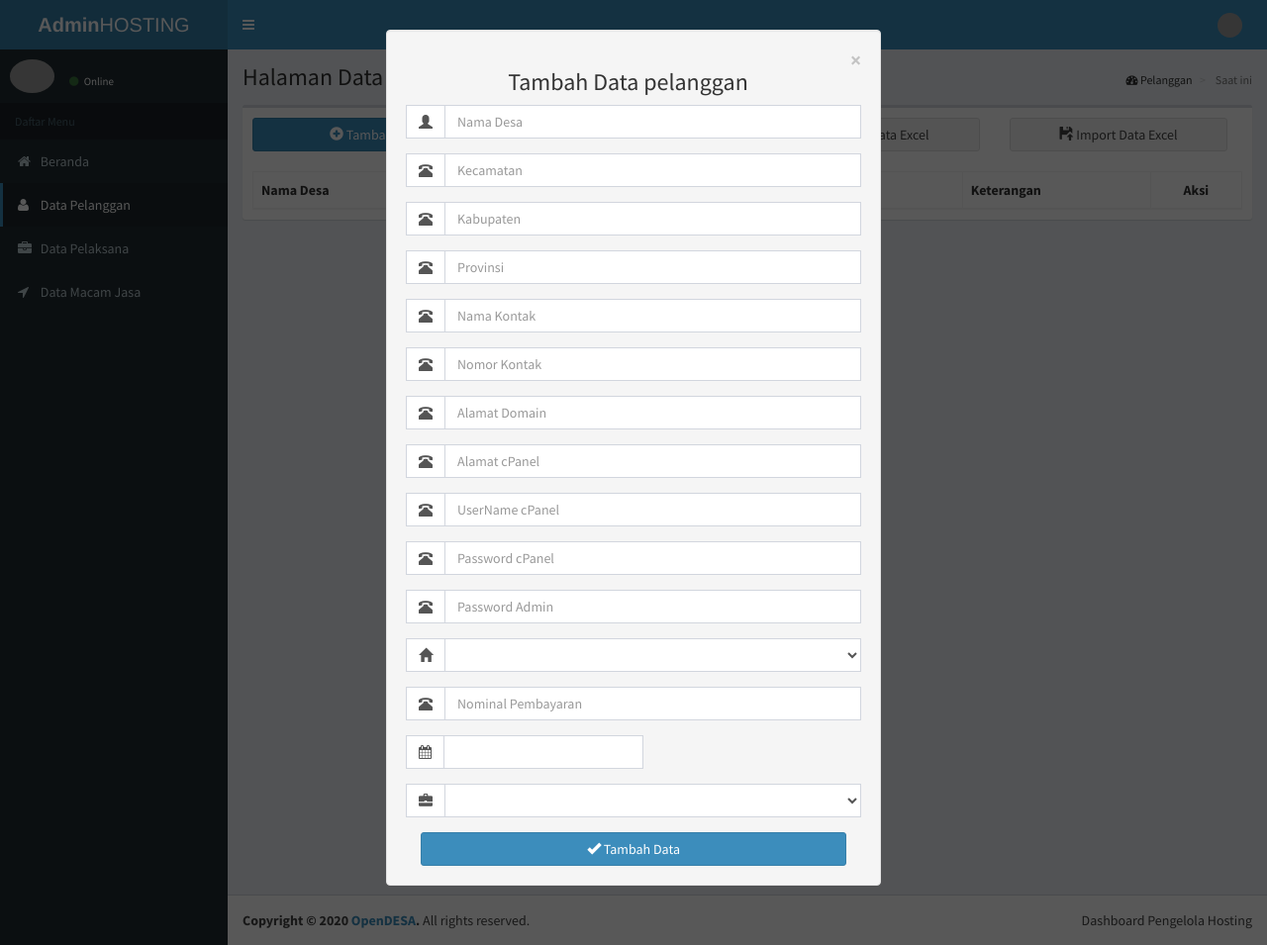
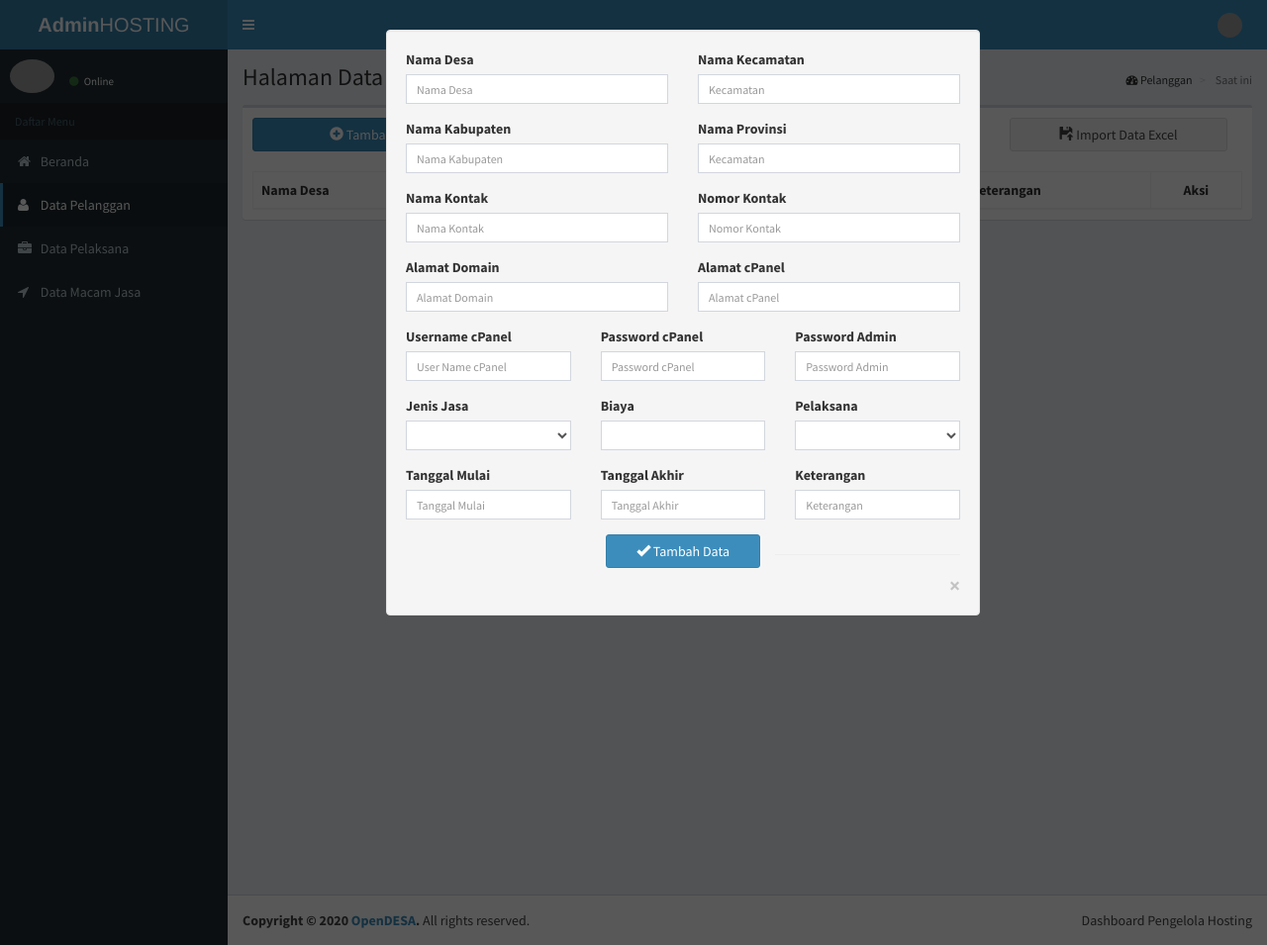
Before and after one commit to roaddee/adminho, a CodeIgniter app: page /Pelanggan in a window 1280 px wide, after a click on "Tambah Data". Shown: the whole page at 99% size. Run offline with CodeIgniter, Linux system fonts and the light colour scheme; a user stored in the database is signed in; data that the repository does not hold is empty; some libraries are stand-ins or nearby versions; grey boxes are pictures that could not be loaded.

Commit message:
edit modal dan ajax

```diff
--- a/application/views/modals/modal_tambah_pelanggan.php
+++ b/application/views/modals/modal_tambah_pelanggan.php
@@ -1,90 +1,100 @@
-<div class="col-md-offset-1 col-md-10 col-md-offset-1 well">
-  <div class="form-msg"></div>
-  <button type="button" class="close" data-dismiss="modal" aria-label="Close"><span aria-hidden="true">&times;</span></button>
-  <h3 style="display:block; text-align:center;">Tambah Data pelanggan</h3>
 
+<!-- <meta name="csrf-token" content="{{ csrf_token() }}" /> -->
+<div class="col-md-offset-1 col-md-12 col-md-offset-1 well">
+  <!-- <h3 style="display:block; text-align:center;">Tambah Data pelanggan</h3> -->
   <form id="form-tambah-pelanggan" method="POST">
-    <div class="input-group form-group">
-      <span class="input-group-addon" id="sizing-addon2">
-        <i class="glyphicon glyphicon-user"></i>
-      </span>
-      <input type="text" class="form-control" placeholder="Nama Desa" name="nama" aria-describedby="sizing-addon2">
+  <!-- baris pertama -->
+  <div class="row">
+				<div class='col-sm-6'>
+					<div class='form-group'>
+						<label for="nama">Nama Desa </label>
+             <input type="text" class="form-control input-sm" placeholder="Nama Desa" name="nama" aria-describedby="sizing-addon2"></input>
 					</div>
-    <div class="input-group form-group">
-      <span class="input-group-addon" id="sizing-addon2">
-        <i class="glyphicon glyphicon-phone-alt"></i>
-      </span>
-      <input type="text" class="form-control" placeholder="Kecamatan" name="kecamatan" aria-describedby="sizing-addon2">
+				</div>
+				<div class='col-sm-6'>
+					<div class='form-group'>
+						<label for="kecamatan">Nama Kecamatan</label>
+						<input type="text" class="form-control input-sm" placeholder="Kecamatan" name="kecamatan" aria-describedby="sizing-addon2"></input>
+					</div>
+				</div>
   </div>
 
-    <div class="input-group form-group">
-      <span class="input-group-addon" id="sizing-addon2">
-        <i class="glyphicon glyphicon-phone-alt"></i>
-      </span>
-      <input type="text" class="form-control" placeholder="Kabupaten" name="kabupaten" aria-describedby="sizing-addon2">
+  <!-- baris kedua -->
+  <div class="row">
+				<div class='col-sm-6'>
+					<div class='form-group'>
+						<label for="kabupaten">Nama Kabupaten </label>
+             <input type="text" class="form-control input-sm" placeholder="Nama Kabupaten" name="kabupaten" aria-describedby="sizing-addon2"></input>
+					</div>
+				</div>
+				<div class='col-sm-6'>
+					<div class='form-group'>
+						<label for="provinsi">Nama Provinsi</label>
+						<input type="text" class="form-control input-sm" placeholder="Kecamatan" name="provinsi" aria-describedby="sizing-addon2"></input>
+					</div>
+				</div>
   </div>
 
-    <div class="input-group form-group">
-      <span class="input-group-addon" id="sizing-addon2">
-        <i class="glyphicon glyphicon-phone-alt"></i>
-      </span>
-      <input type="text" class="form-control" placeholder="Provinsi" name="provinsi" aria-describedby="sizing-addon2">
+  <!-- baris ketiga -->
+  <div class="row">
+				<div class='col-sm-6'>
+					<div class='form-group'>
+						<label for="namakontak">Nama Kontak </label>
+             <input type="text" class="form-control input-sm" placeholder="Nama Kontak" name="namakontak" aria-describedby="sizing-addon2"></input>
+					</div>
+				</div>
+				<div class='col-sm-6'>
+					<div class='form-group'>
+						<label for="nomorkontak">Nomor Kontak</label>
+						<input type="text" class="form-control input-sm" placeholder="Nomor Kontak" name="nomorkontak" aria-describedby="sizing-addon2"></input>
+					</div>
+				</div>
   </div>
 
-    <div class="input-group form-group">
-      <span class="input-group-addon" id="sizing-addon2">
-        <i class="glyphicon glyphicon-phone-alt"></i>
-      </span>
-      <input type="text" class="form-control" placeholder="Nama Kontak" name="namakontak" aria-describedby="sizing-addon2">
+  <!-- baris keempat -->
+  <div class="row">
+				<div class='col-sm-6'>
+					<div class='form-group'>
+						<label for="domain">Alamat Domain</label>
+             <input type="url" class="form-control input-sm" placeholder="Alamat Domain" name="domain" aria-describedby="sizing-addon2"></input>
+					</div>
+				</div>
+				<div class='col-sm-6'>
+					<div class='form-group'>
+						<label for="alamat_cpanel">Alamat cPanel</label>
+						<input type="url" class="form-control input-sm" placeholder="Alamat cPanel" name="alamat_cpanel" aria-describedby="sizing-addon2"></input>
+					</div>
+				</div>
   </div>
 
-    <div class="input-group form-group">
-      <span class="input-group-addon" id="sizing-addon2">
-        <i class="glyphicon glyphicon-phone-alt"></i>
-      </span>
-      <input type="number" class="form-control" placeholder="Nomor Kontak" name="nomorkontak" aria-describedby="sizing-addon2">
+  <!-- baris kelima -->
+  <div class="row">
+				<div class='col-sm-4'>
+					<div class='form-group'>
+						<label for="uname_cpanel">Username cPanel</label>
+             <input type="text" class="form-control input-sm" placeholder="User Name cPanel" name="uname_cpanel" aria-describedby="sizing-addon2"></input>
+					</div>
+				</div>
+				<div class='col-sm-4'>
+					<div class='form-group'>
+						<label for="pwd_cpanel">Password cPanel</label>
+						<input type="text" class="form-control input-sm" placeholder="Password cPanel" name="pwd_cpanel" aria-describedby="sizing-addon2"></input>
+					</div>
+				</div>
+        <div class='col-sm-4'>
+					<div class='form-group'>
+						<label for="pwd_admin">Password Admin</label>
+						<input type="text" class="form-control input-sm" placeholder="Password Admin" name="pwd_admin" aria-describedby="sizing-addon2"></input>
+					</div>
+				</div>
   </div>
 
-    <div class="input-group form-group">
-      <span class="input-group-addon" id="sizing-addon2">
-        <i class="glyphicon glyphicon-phone-alt"></i>
-      </span>
-      <input type="url" class="form-control" placeholder="Alamat Domain" name="domain" aria-describedby="sizing-addon2">
-    </div>
-
-    <div class="input-group form-group">
-      <span class="input-group-addon" id="sizing-addon2">
-        <i class="glyphicon glyphicon-phone-alt"></i>
-      </span>
-      <input type="url" class="form-control" placeholder="Alamat cPanel" name="alamat_cpanel" aria-describedby="sizing-addon2">
-    </div>
-
-    <div class="input-group form-group">
-      <span class="input-group-addon" id="sizing-addon2">
-        <i class="glyphicon glyphicon-phone-alt"></i>
-      </span>
-      <input type="text" class="form-control" placeholder="UserName cPanel" name="uname_cpanel" aria-describedby="sizing-addon2">
-    </div>
-
-    <div class="input-group form-group">
-      <span class="input-group-addon" id="sizing-addon2">
-        <i class="glyphicon glyphicon-phone-alt"></i>
-      </span>
-      <input type="text" class="form-control" placeholder="Password cPanel" name="pwd_cpanel" aria-describedby="sizing-addon2">
-    </div>
-
-    <div class="input-group form-group">
-      <span class="input-group-addon" id="sizing-addon2">
-        <i class="glyphicon glyphicon-phone-alt"></i>
-      </span>
-      <input type="url" class="form-control" placeholder="Password Admin" name="pwd_admin" aria-describedby="sizing-addon2">
-    </div>
-
-    <div class="input-group form-group">
-      <span class="input-group-addon" id="sizing-addon2">
-        <i class="glyphicon glyphicon-home"></i>
-      </span>
-      <select name="jasa" class="form-control select2" aria-describedby="sizing-addon2" style="width: 100%">
+  <!-- baris keenam -->
+  <div class="row">
+				<div class='col-sm-4'>
+					<div class='form-group'>
+						<label for="jasa">Jenis Jasa</label>
+            <select name="id_jasa" class="form-control input-sm" aria-describedby="sizing-addon2" style="width: 100%">
               <?php
                 foreach ($dataJasa as $jasa) {
                   ?>
@@ -96,52 +106,19 @@
               ?>
             </select>
 					</div>
-
-    <div class="input-group form-group">
-      <span class="input-group-addon" id="sizing-addon2">
-        <i class="glyphicon glyphicon-phone-alt"></i>
-      </span>
-      <input type="number" class="form-control" placeholder="Nominal Pembayaran" name="rupiah" aria-describedby="sizing-addon2">
 				</div>
 
-    <div class="input-group form-group">
-    <!-- <label>Date masks:</label> -->
-        <div class="input-group">
-          <div class="input-group-addon">
-            <i class="fa fa-calendar"></i>
+				<div class='col-sm-4'>
+					<div class='form-group'>
+						<label for="rupiah">Biaya</label>
+						<input type="text" id="input_mask_rupiah" class="form-control input-sm" name="rupiah" aria-describedby="sizing-addon2"></input>
 					</div>
-          <!-- <input type="text" class="form-control" data-inputmask="'alias': 'dd/mm/yyyy'" data-mask> -->
-          <input type="text" class="form-control" id="input_mask_tanggal">
-        </div>
-    <!-- /.input group -->
 				</div>
 
-    <!-- <div class="input-group form-group">
-      <span class="input-group-addon" id="sizing-addon2">
-        <i class="glyphicon glyphicon-phone-alt"></i>
-      </span>
-      <input type="date" class="form-control" placeholder="Tanggal Mulai" name="tgl_mulai" aria-describedby="sizing-addon2">
-    </div> -->
-
-<!--     <div class="input-group form-group" style="display: inline-block;">
-      <span class="input-group-addon" id="sizing-addon2">
-      <i class="glyphicon glyphicon-tag"></i>
-      </span>
-      <span class="input-group-addon">
-          <input type="radio" name="jk" value="1" id="laki" class="minimal">
-      <label for="laki">Laki-laki</label>
-        </span>
-        <span class="input-group-addon">
-          <input type="radio" name="jk" value="2" id="perempuan" class="minimal">
-      <label for="perempuan">Perempuan</label>
-        </span>
-    </div>
- -->
-    <div class="input-group form-group">
-      <span class="input-group-addon" id="sizing-addon2">
-        <i class="glyphicon glyphicon-briefcase"></i>
-      </span>
-      <select name="pelanggan" class="form-control select2"  aria-describedby="sizing-addon2" style="width: 100%">
+        <div class='col-sm-4'>
+					<div class='form-group'>
+						<label for="pelaksana">Pelaksana</label>
+						<select name="id_pelaksana" class="form-control input-sm"  aria-describedby="sizing-addon2" style="width: 100%">
             <?php
               foreach ($dataPelaksana as $pelaksana) {
                 ?>
@@ -153,12 +130,44 @@
             ?>
             </select>
 					</div>
+				</div>
+  </div>
+
+  <!-- baris ketujuh -->
+  <div class="row">
+				<div class='col-sm-4'>
+					<div class='form-group'>
+						<label for="tgl_mulai">Tanggal Mulai</label>
+             <input id="input_mask_tanggal_mulai" type="text" class="form-control input-sm" placeholder="Tanggal Mulai" name="tgl_mulai" aria-describedby="sizing-addon2"></input>
+					</div>
+				</div>
+				<div class='col-sm-4'>
+					<div class='form-group'>
+						<label for="tgl_akhir">Tanggal Akhir</label>
+						<input id="input_mask_tanggal_akhir" type="text" class="form-control input-sm" placeholder="Tanggal Akhir" name="tgl_akhir" aria-describedby="sizing-addon2"></input>
+					</div>
+				</div>
+        <div class='col-sm-4'>
+					<div class='form-group'>
+						<label for="keterangan">Keterangan</label>
+						<input type="text" class="form-control input-sm" placeholder="Keterangan" name="keterangan" aria-describedby="sizing-addon2"></input>
+					</div>
+				</div>
+  </div>
   <div class="form-group">
-      <div class="col-md-12">
+    <div class="col-sm-4"></div>
+    <div class="col-sm-4">
         <button type="submit" class="form-control btn btn-primary"> <i class="glyphicon glyphicon-ok"></i> Tambah Data</button>
     </div>
+    <div class="col-sm-4"></div>
   </div>
   </form>
+  <hr>
+  <!-- menampilkan pesan -->
+  <div></div>
+  <div class="form-msg"></div>
+  <button type="button" class="close" data-dismiss="modal" aria-label="Close"><span aria-hidden="true">&times;</span></button>
+
 </div>
 
 <script type="text/javascript">
@@ -170,10 +179,31 @@ $(function () {
       radioClass: 'iradio_flat-blue'
     });
 
-    $("#input_mask_tanggal").inputmask("datetime", {
+    $("#input_mask_tanggal_mulai").inputmask("datetime", {
     mask: "1-2-y",
     placeholder: "dd-mm-yyyy",
     separator: "-"
+    });
+
+    $("#input_mask_tanggal_akhir").inputmask("datetime", {
+    mask: "1-2-y",
+    placeholder: "dd-mm-yyyy",
+    separator: "-"
+    });
+
+    $("#input_mask_tanggal_update").inputmask("datetime", {
+    mask: "1-2-y",
+    placeholder: "dd-mm-yyyy",
+    separator: "-"
+    });
+
+    $("#input_mask_rupiah").inputmask({
+    prefix : 'Rp ',
+    radixPoint: ',',
+    groupSeparator: ".",
+    alias: "numeric",
+    autoGroup: true,
+    digits: 0
 });
 });
 </script>
@@ -194,13 +224,4 @@ $("#input_mask_date_time").inputmask("datetime", {
     separator: "-",
     hourFormat : 12
 });
-
-$("#input_mask_currency").inputmask({
-    prefix : 'Rp ',
-    radixPoint: ',',
-    groupSeparator: ".",
-    alias: "numeric",
-    autoGroup: true,
-    digits: 0
-});
 </script> -->
```
Also changed, not shown: assets/js/ajax.php (+11 -1 lines). Lines whose indentation alone changed are shown as unchanged.
